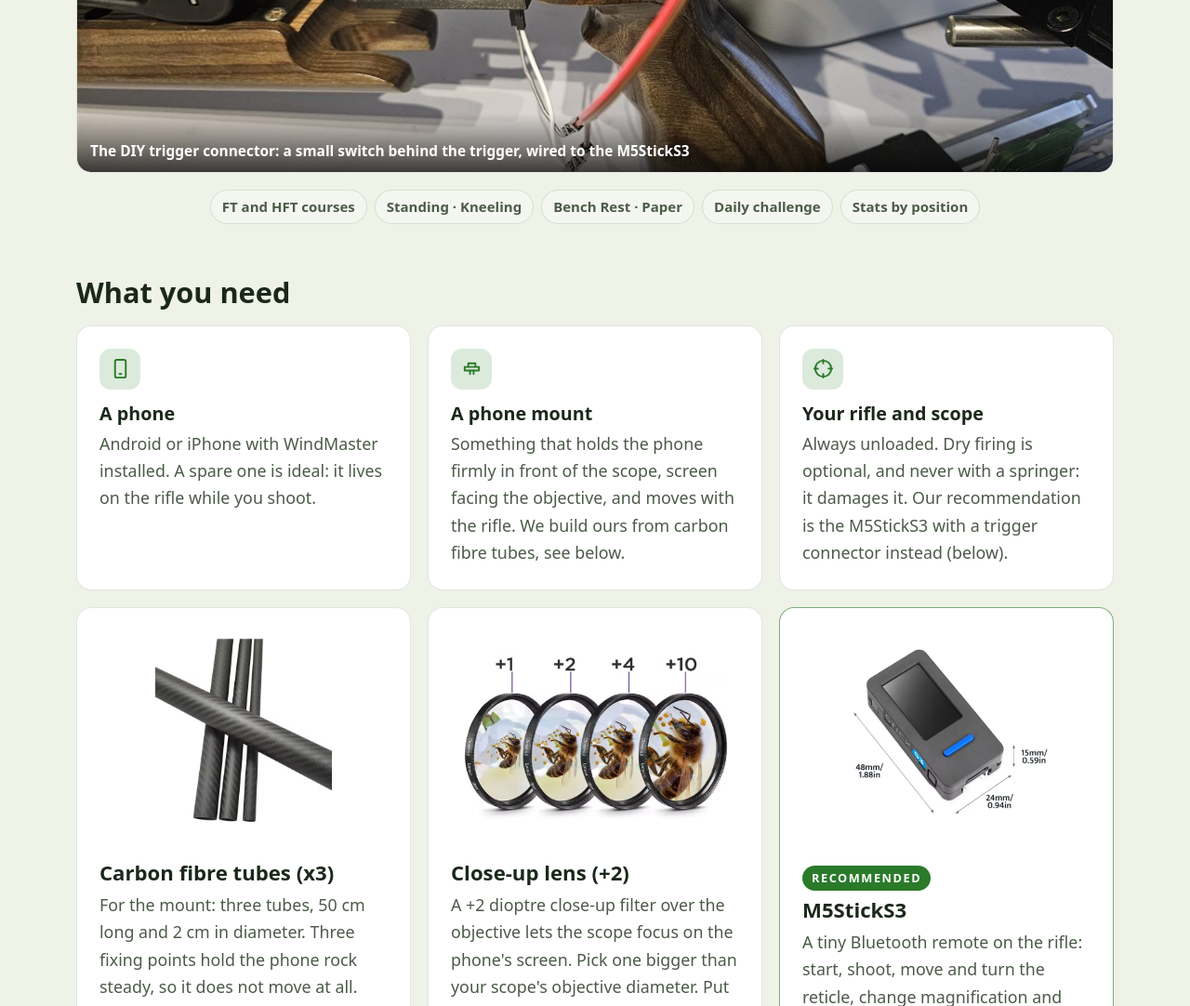
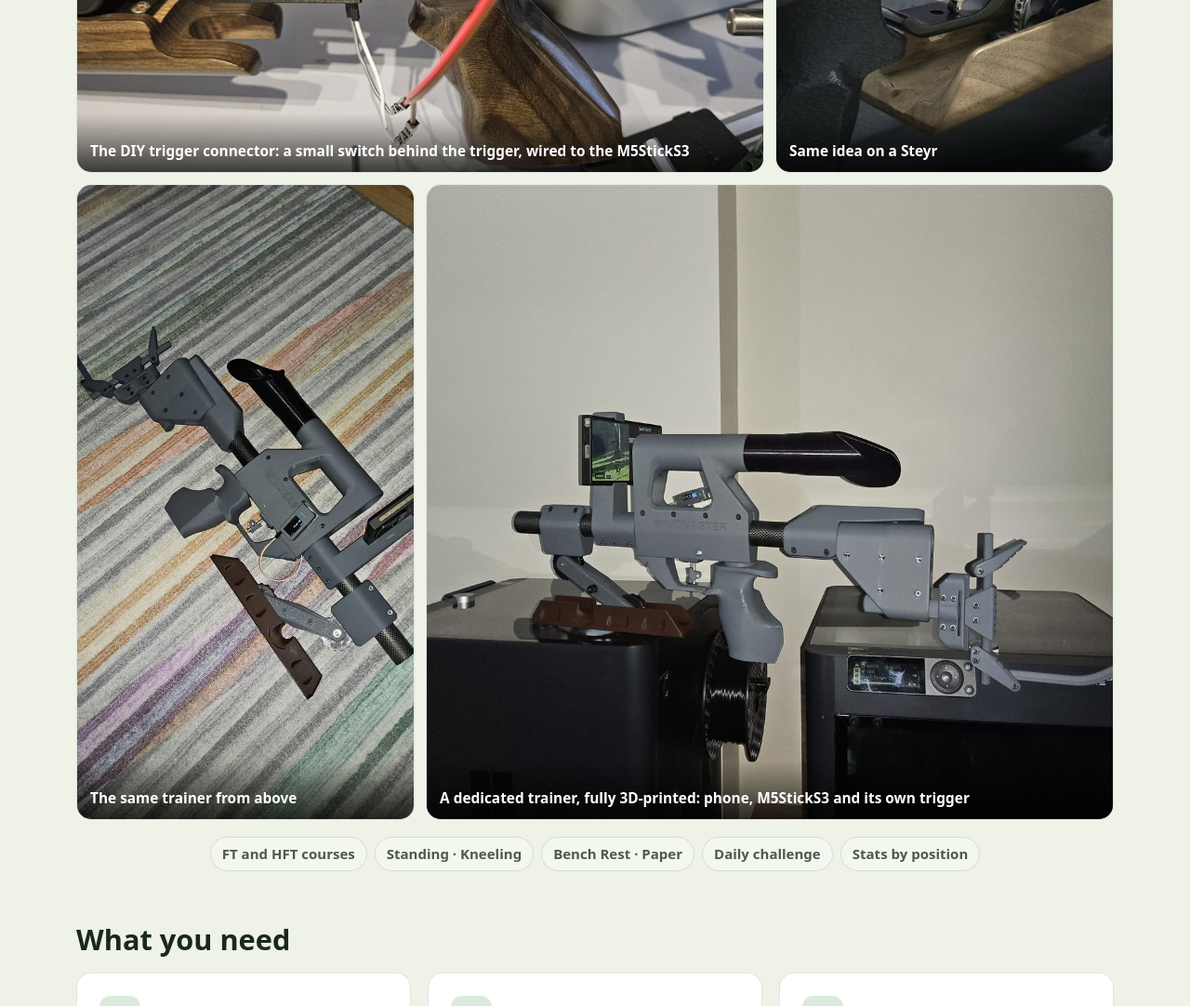
Before and after one commit to WalvisAI/windmaster, a plain HTML site: page index.html in a window 1280 px wide. Shown: the part 6840-7922 px from the top of the page at 93% size. Drawn offline with Linux system fonts and the light colour scheme.

Commit message:
360 View: Steyr trigger switch and 3D-printed trainer photos
Co-Authored-By: Claude Opus 5.5 <noreply@anthropic.com>

```diff
--- a/assets/css/styles.css
+++ b/assets/css/styles.css
@@ -657,7 +657,7 @@ p { margin: 0 0 1em; }
 .diy-product-img { display: block; width: 100%; aspect-ratio: 4 / 3; object-fit: contain; background: #fff; border-radius: var(--radius-sm); padding: 8px; margin-bottom: 16px; }
 .diy-photos-intro { text-align: center; color: var(--text-dim); margin: 0 0 14px; }
 .diy-photos { display: grid; grid-template-columns: repeat(3, 1fr); grid-auto-rows: 220px; gap: 12px; margin-bottom: 18px;
-  grid-template-areas: "a a b" "a a c" "d d e" "d d e" "f f f" "f f f"; }
+  grid-template-areas: "a a b" "a a c" "d d e" "d d e" "f f g" "f f g" "i h h" "i h h" "i h h"; }
 .diy-photo { position: relative; margin: 0; border-radius: var(--radius); overflow: hidden; background: var(--surface); border: 1px solid var(--border); }
 .diy-photo img { width: 100%; height: 100%; object-fit: cover; display: block; }
 .diy-photo figcaption { position: absolute; left: 0; right: 0; bottom: 0; padding: 28px 14px 10px; font-size: .82rem; font-weight: 600; color: #fff; background: linear-gradient(transparent, rgba(0,0,0,.72)); }
@@ -669,7 +669,8 @@ p { margin: 0 0 1em; }
 }
 .diy-reco { align-self: flex-start; font-size: .68rem; font-weight: 800; letter-spacing: .12em; text-transform: uppercase; color: var(--cta-ink); background: var(--green); padding: 3px 10px; border-radius: 999px; margin-bottom: 8px; display: inline-block; }
 .diy-product:has(.diy-reco) { border-color: color-mix(in srgb, var(--green) 55%, var(--border)); }
-.diy-photo-f { grid-area: f; }
+.diy-photo-f { grid-area: f; } .diy-photo-g { grid-area: g; } .diy-photo-h { grid-area: h; } .diy-photo-i { grid-area: i; }
+.diy-photo-g img { object-position: 50% 40%; } .diy-photo-i img { object-position: 35% 50%; }
 .diy-thanks { text-align: center; color: var(--text-dim); margin: clamp(28px, 4vw, 40px) auto 0; max-width: 640px; }
 .diy-thanks strong { color: var(--gold); }
-@media (max-width: 720px) { .diy-photo-f { aspect-ratio: 2 / 1; } }
+@media (max-width: 720px) { .diy-photo-f { aspect-ratio: 2 / 1; } .diy-photo-g, .diy-photo-i { aspect-ratio: 3 / 4; } }
--- a/index.html
+++ b/index.html
@@ -293,6 +293,9 @@
       <figure class="diy-photo diy-photo-d"><img src="assets/img/diy/build-fx.jpg" alt="Carbon fibre tubes clamped to a PCP rifle holding the phone in front of the scope" loading="lazy"><figcaption data-en="Another build: carbon tubes on a PCP" data-es="Otro montaje: tubos de carbono en una PCP">Another build: carbon tubes on a PCP</figcaption></figure>
       <figure class="diy-photo diy-photo-e"><img src="assets/img/diy/shooter-view.jpg" alt="Shooter's view behind the rifle: the phone at the end of the mount and the M5StickS3 wired to a trigger button" loading="lazy"><figcaption data-en="Behind the rifle, M5StickS3 wired to a trigger connector" data-es="Detrás de la carabina, M5StickS3 con conector al gatillo">Behind the rifle, M5StickS3 wired to a trigger connector</figcaption></figure>
       <figure class="diy-photo diy-photo-f"><img src="assets/img/diy/trigger-connector.jpg" alt="A DIY trigger connector: a small switch behind the trigger blade wired to the M5StickS3 Grove port" loading="lazy"><figcaption data-en="The DIY trigger connector: a small switch behind the trigger, wired to the M5StickS3" data-es="El conector casero al gatillo: un pequeño interruptor tras el gatillo, conectado al M5StickS3">The DIY trigger connector: a small switch behind the trigger, wired to the M5StickS3</figcaption></figure>
+      <figure class="diy-photo diy-photo-g"><img src="assets/img/diy/trigger-steyr.jpg" alt="A small 3D-printed switch holder behind the trigger blade of a Steyr rifle, with a red and black wire" loading="lazy"><figcaption data-en="Same idea on a Steyr" data-es="La misma idea en una Steyr">Same idea on a Steyr</figcaption></figure>
+      <figure class="diy-photo diy-photo-h"><img src="assets/img/diy/trainer-rig.jpg" alt="A fully 3D-printed trainer on carbon tubes, with the phone at the front, an M5StickS3 in the frame, a pistol grip, cheekpiece and butt hook" loading="lazy"><figcaption data-en="A dedicated trainer, fully 3D-printed: phone, M5StickS3 and its own trigger" data-es="Un entrenador dedicado, todo impreso en 3D: teléfono, M5StickS3 y su propio gatillo">A dedicated trainer, fully 3D-printed: phone, M5StickS3 and its own trigger</figcaption></figure>
+      <figure class="diy-photo diy-photo-i"><img src="assets/img/diy/trainer-rig-top.jpg" alt="The 3D-printed trainer seen from above, the M5StickS3 seated in the frame and wired to the trigger" loading="lazy"><figcaption data-en="The same trainer from above" data-es="El mismo entrenador desde arriba">The same trainer from above</figcaption></figure>
     </div>
 
     <div class="chips diy-chips">
```
Also changed, not shown: assets/img/diy/trainer-rig-top.jpg (added), assets/img/diy/trainer-rig.jpg (added), assets/img/diy/trigger-steyr.jpg (added).
